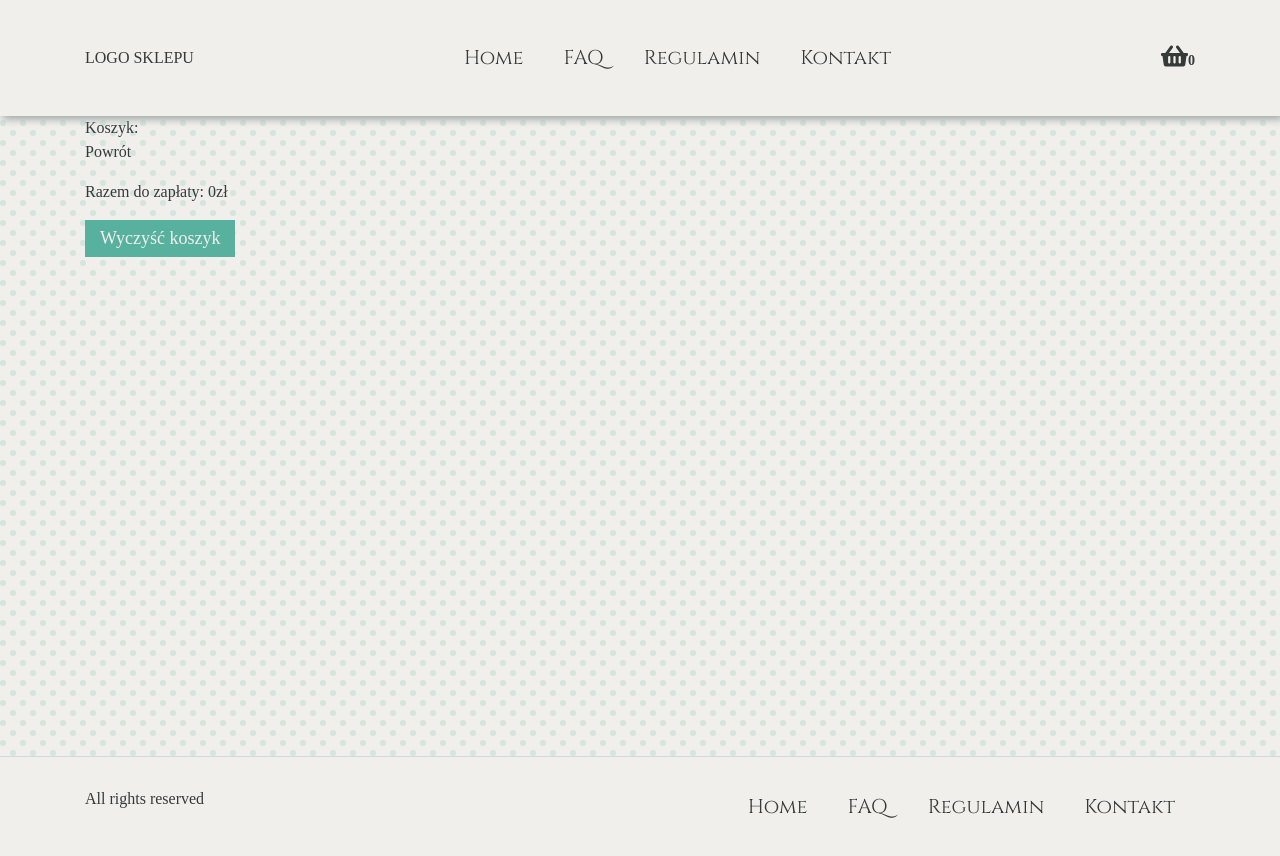
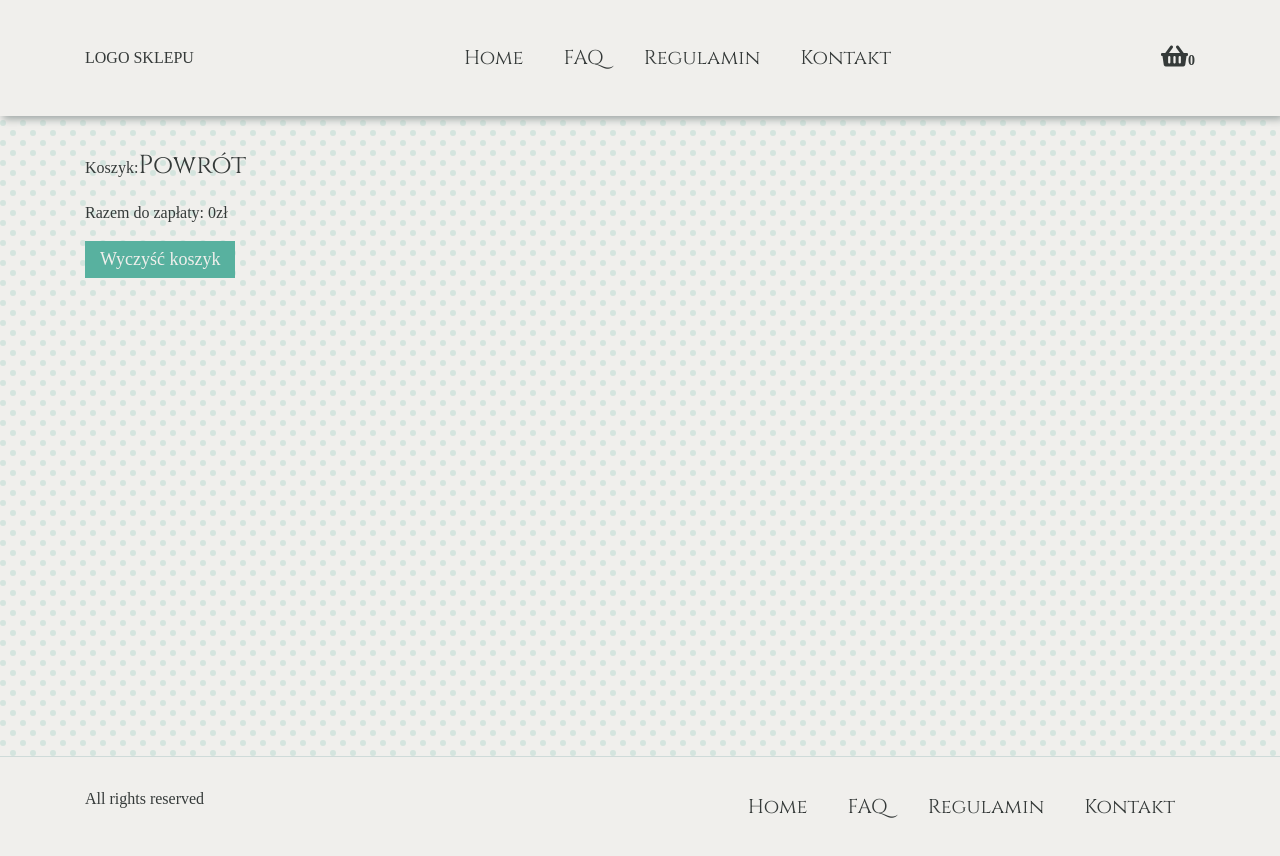
Before and after one commit to AnnaSzmyga/Online-Shop, a React (Create React App) app: page /cart in a window 1280 px wide. Built offline with nearby package versions, Linux system fonts and the light colour scheme; a web font is replaced by a local one.

Commit message:
Style ProductPage

```diff
--- a/src/components/pages/ProductPage/ProductPage.css
+++ b/src/components/pages/ProductPage/ProductPage.css
@@ -1,13 +1,35 @@
+.go-back {
+    display: inline-block;
+    font-size: 26px;
+    margin-top: 30px;
+    text-transform: capitalize;
+    font-family: 'Cinzel', serif;
+    cursor: pointer;
+    transition: .4s;
+}
+.go-back:hover {
+    color:  #58B19F;
+}
+
+.go-back__icon {
+    font-size: 20px;
+    margin-right: 10px;
+}
+
 .product {
     display: flex;
     align-items: center;
     background-color: lightgrey;
-    padding: 15px;
     margin: 20px auto;
+    padding: 20px;
+    background-color:#f0efec;
+    border: 1px solid #cfdbd9;
+    box-shadow: 5px 5px 10px #9ca5a3;
 }
 
 .product__image-box {
     flex: 4;
+    box-shadow: 4px 4px 8px #9ca5a3;
 }
 
 .product__image {
@@ -21,10 +43,14 @@
 
 .product__heading {
     margin-bottom: 30px;
+    text-transform: capitalize;
+    font-family: 'Cinzel', serif;
 }
+
 .product__price {
     font-size: 20px;
 }
+
 .product__price span {
     font-weight: bold;
 }
--- a/src/components/pages/ProductPage/ProductPage.js
+++ b/src/components/pages/ProductPage/ProductPage.js
@@ -22,6 +22,7 @@ const ProductPage = ({match, products, addProduct, ...props}) => {
     return (
           <div className="product-page">
             <div className="go-back" onClick={props.history.goBack}>
+              <i class="fas fa-arrow-left go-back__icon"></i>
               Powrót
             </div>
             <div className="product">
```
